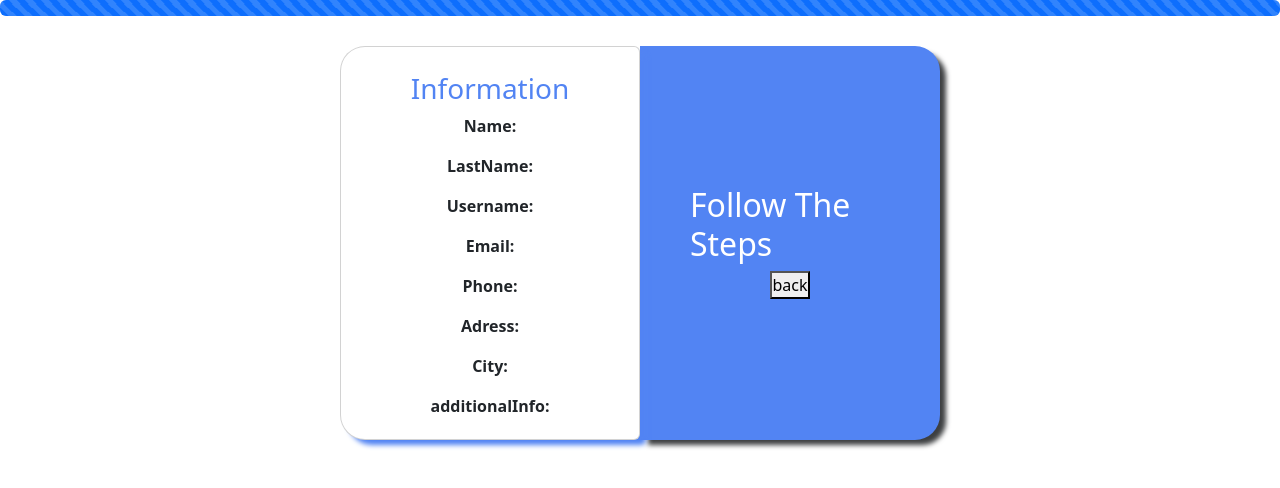
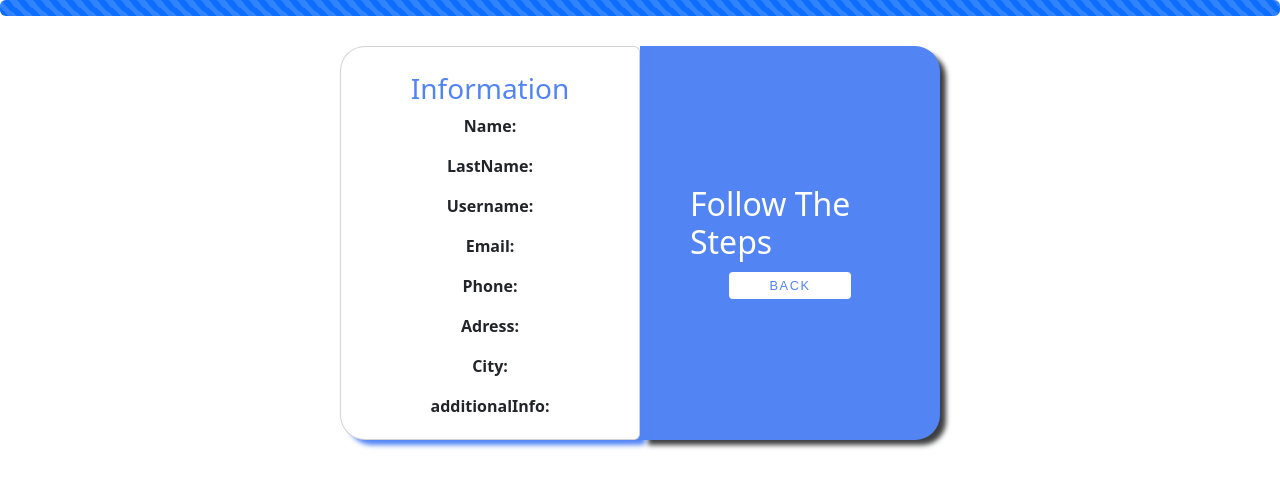
Before and after one commit to olwpad/FormFlow-Pro, a React (Vite) app: page /summary in a window 1280 px wide. Shown: the top 488 px of the page. Built offline with nearby package versions, Linux system fonts and the light colour scheme.

Commit message:
Ultimos Cambios

```diff
--- a/src/components/Summary.tsx
+++ b/src/components/Summary.tsx
@@ -43,7 +43,7 @@ export const Summary: React.FC = () => {
                 <p>5 Step:<MdOutlineDone/></p>
             </div>
             )}
-               <button type="button" onClick={goBack}>
+               <button type="button" className='button2' onClick={goBack}>
                 back
                </button>
     </div>
--- a/src/styles/components/_button.scss
+++ b/src/styles/components/_button.scss
@@ -22,3 +22,27 @@
     }
   }
 }
+
+
+@mixin button2() {
+  .button2 {
+    background-color:v.$bg-color;
+    color: v.$color;
+    border: none;
+    padding: .25rem 2.5rem;
+    font-family:Arial, Helvetica, sans-serif;
+    border-radius: .25rem;
+    font-size: 0.8rem;
+    font-weight: 300;
+    text-transform: uppercase;
+    letter-spacing: 0.1rem;
+    justify-self: center;
+    margin-top: 2rem;
+    cursor: pointer;
+    margin: 2px;
+
+    &:hover {
+      box-shadow: v.$main-shadow;
+    }
+  }
+}
--- a/src/styles/components/_steps.scss
+++ b/src/styles/components/_steps.scss
@@ -63,6 +63,7 @@ main {
     flex-direction: column;
     box-shadow: v.$main-shadow;
     @include md.mediaquery2();
+    @include b.button2();
     .icon{
       color:red;
     }
```
